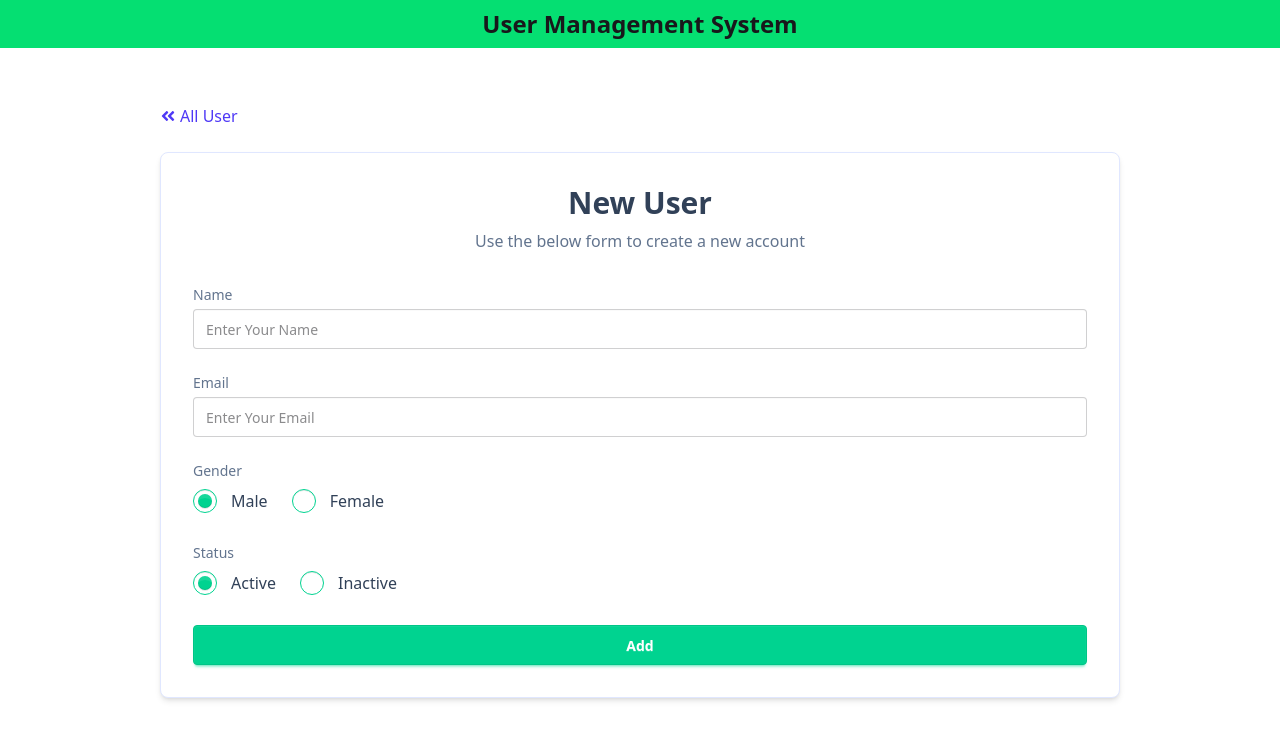
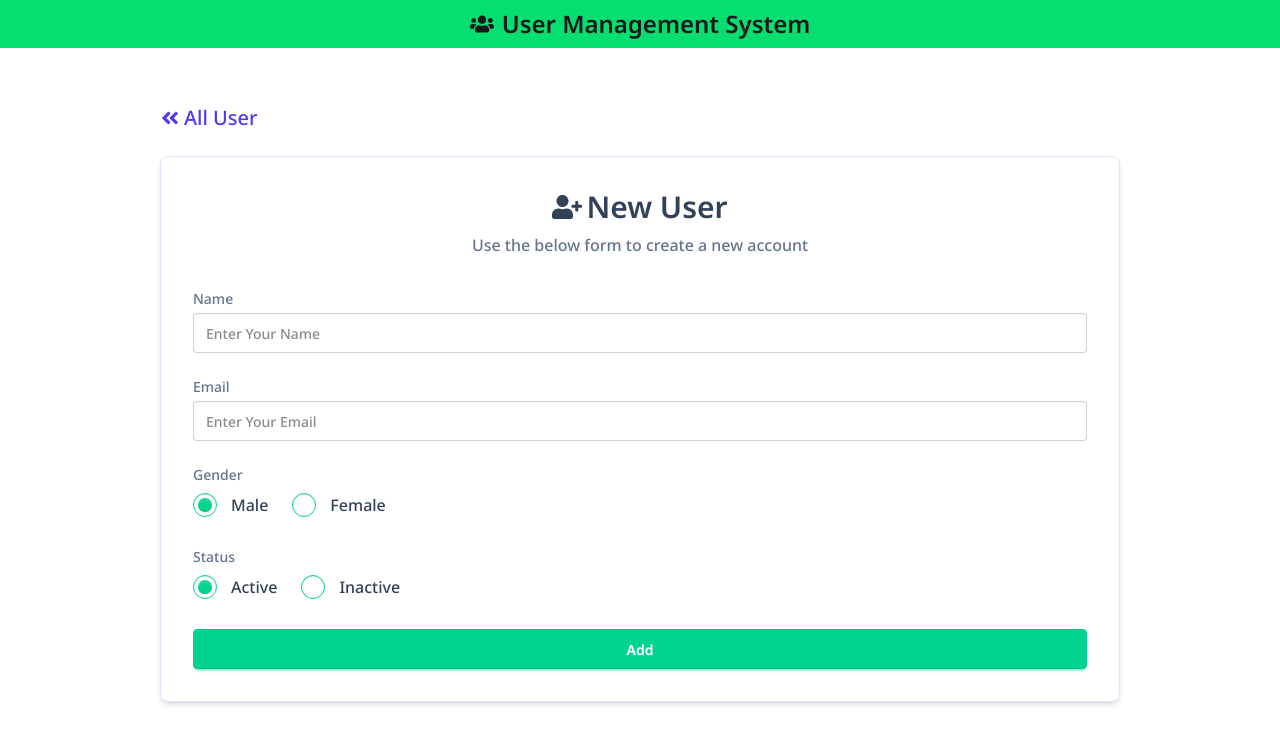
Before and after one commit to shihabuddin-dev/user-management-client, a React (Vite) app: page /addUser in a window 1280 px wide. Shown: the top 744 px of the page. Built offline with nearby package versions, Linux system fonts and the light colour scheme.

Commit message:
user font added adn user icons

```diff
--- a/index.html
+++ b/index.html
@@ -2,11 +2,11 @@
 <html lang="en" data-theme="light">
   <head>
     <meta charset="UTF-8" />
-    <link rel="icon" type="image/svg+xml" href="/vite.svg" />
+    <link rel="icon" type="image/svg+xml" href="/fav.ico" />
     <meta name="viewport" content="width=device-width, initial-scale=1.0" />
     <title>User Management</title>
   </head>
-  <body>
+  <body class="noto-sans-font">
     <div id="root"></div>
     <script type="module" src="/src/main.jsx"></script>
   </body>
--- a/src/components/UserActions/AddUser.jsx
+++ b/src/components/UserActions/AddUser.jsx
@@ -1,6 +1,6 @@
 import React, { useState } from "react";
-import { FaAngleDoubleLeft } from "react-icons/fa";
-import { Link } from "react-router"; // Assuming react-router-dom
+import { FaAngleDoubleLeft, FaUserPlus } from "react-icons/fa";
+import { Link } from "react-router";
 import Swal from "sweetalert2";
 
 const AddUser = () => {
@@ -29,6 +29,8 @@ const AddUser = () => {
           showConfirmButton: false,
           timer: 1500,
         });
+        setName("");
+        setEmail("");
       });
   };
 
@@ -40,14 +42,17 @@ const AddUser = () => {
     <div className="p-4 md:p-8">
       <Link
         to="/"
-        className="inline-flex items-center gap-1 text-indigo-600 hover:text-indigo-800 font-medium mb-6"
+        className="text-xl inline-flex items-center gap-1 text-indigo-600 hover:text-indigo-800 font-medium mb-6"
       >
         <FaAngleDoubleLeft /> All User
       </Link>
 
       <div className=" bg-white p-6 md:p-8 rounded-lg shadow-md border border-indigo-100">
         <div className="text-center mb-8">
-          <h1 className="text-3xl font-semibold text-slate-700">New User</h1>
+          <h1 className="text-3xl font-semibold text-slate-700 flex justify-center items-center gap-1">
+            <FaUserPlus />
+            New User
+          </h1>
           <p className="text-slate-500 mt-2">
             Use the below form to create a new account
           </p>
--- a/src/components/UserActions/EditUser.jsx
+++ b/src/components/UserActions/EditUser.jsx
@@ -1,5 +1,5 @@
 import React, { useState } from "react";
-import { FaAngleDoubleLeft } from "react-icons/fa";
+import { FaAngleDoubleLeft, FaUserEdit } from "react-icons/fa";
 import { Link, useLoaderData } from "react-router";
 import Swal from "sweetalert2";
 
@@ -14,13 +14,16 @@ const EditUser = () => {
   const handleUpdate = (e) => {
     e.preventDefault();
     const updateInfo = { name, email, gender, status };
-    fetch(`https://user-management-server-coral.vercel.app/users/${user?._id}`, {
-      method: "PUT",
-      headers: {
-        "content-type": "application/json",
-      },
-      body: JSON.stringify(updateInfo),
-    })
+    fetch(
+      `https://user-management-server-coral.vercel.app/users/${user?._id}`,
+      {
+        method: "PUT",
+        headers: {
+          "content-type": "application/json",
+        },
+        body: JSON.stringify(updateInfo),
+      }
+    )
       .then((res) => res.json())
       .then((data) => {
         if (data.modifiedCount) {
@@ -42,14 +45,16 @@ const EditUser = () => {
     <div className="p-4 md:p-8">
       <Link
         to="/"
-        className="inline-flex items-center gap-1 text-indigo-600 hover:text-indigo-800 font-medium mb-6"
+        className="text-xl inline-flex items-center gap-1 text-indigo-600 hover:text-indigo-800 font-medium mb-6"
       >
         <FaAngleDoubleLeft /> All User
       </Link>
 
       <div className=" bg-white p-6 md:p-8 rounded-lg shadow-md border border-indigo-100">
         <div className="text-center mb-8">
-          <h1 className="text-3xl font-semibold text-slate-700">Edit User</h1>
+          <h1 className="text-3xl font-semibold text-slate-700 flex justify-center items-center gap-1">
+            <FaUserEdit /> Edit User
+          </h1>
         </div>
 
         <form onSubmit={handleUpdate} className="space-y-6">
--- a/src/components/navbar/Navbar.jsx
+++ b/src/components/navbar/Navbar.jsx
@@ -1,9 +1,11 @@
 import React from "react";
+import { FaUsers } from "react-icons/fa";
 
 const Navbar = () => {
   return (
     <div className="bg-[#05DF72]">
-      <p className="text-center text-2xl font-semibold py-2">
+      <p className="text-2xl font-semibold py-2 flex justify-center items-center gap-2">
+        <FaUsers />
         User Management System
       </p>
     </div>
--- /dev/null
+++ b/src/components/users/EmptyUser.jsx
@@ -0,0 +1,22 @@
+import React from "react";
+import { FaUserPlus } from "react-icons/fa";
+import Button from "../ui/Button";
+import { useNavigate } from "react-router";
+
+const EmptyUser = () => {
+  const navigate = useNavigate();
+  return (
+    <div className="flex justify-center items-center flex-col space-y-2 mt-8">
+      <p className="uppercase text-2xl">No User Found</p>
+      <Button
+        onClick={() => navigate("/addUser")}
+        variant="outline"
+        className="flex items-center gap-1"
+      >
+        Add User <FaUserPlus />
+      </Button>
+    </div>
+  );
+};
+
+export default EmptyUser;
--- a/src/components/users/Users.jsx
+++ b/src/components/users/Users.jsx
@@ -1,14 +1,19 @@
 import React, { useState } from "react";
 import Button from "../ui/Button";
-import { FaUser } from "react-icons/fa";
+import { FaUserPlus } from "react-icons/fa";
 import { useLoaderData, useNavigate } from "react-router";
 import User from "./User";
 import Swal from "sweetalert2";
+import EmptyUser from "./EmptyUser";
 
 const Users = () => {
   const initialUsers = useLoaderData();
   const [users, setUsers] = useState(initialUsers);
   const navigate = useNavigate();
+
+  if (users.length === 0) {
+    return <EmptyUser />
+  }
 
   // delete user
   const handleDeleteUser = (id) => {
@@ -22,7 +27,9 @@ const Users = () => {
       confirmButtonText: "Yes, delete it!",
     }).then((result) => {
       if (result.isConfirmed) {
-        fetch(`https://user-management-server-coral.vercel.app/users/${id}`, { method: "DELETE" })
+        fetch(`https://user-management-server-coral.vercel.app/users/${id}`, {
+          method: "DELETE",
+        })
           .then((res) => res.json())
           .then((data) => {
             if (data.deletedCount) {
@@ -47,7 +54,7 @@ const Users = () => {
         variant="outline"
         className="flex items-center gap-1"
       >
-        New User <FaUser />
+        Add User <FaUserPlus />
       </Button>
       <div className="overflow-x-auto mt-6">
         <table className="table">
--- a/src/index.css
+++ b/src/index.css
@@ -1,3 +1,11 @@
+@import url('https://fonts.googleapis.com/css2?family=Noto+Sans:ital,wght@0,100..900;1,100..900&display=swap');
+
+.noto-sans-font {
+  font-family: "Noto Sans", sans-serif;
+  font-weight: 500;
+
+}
+
 @import "tailwindcss";
 @plugin "daisyui";
 
```
Also changed, not shown: 1 other file (tests, documents, lock files or other folders).
